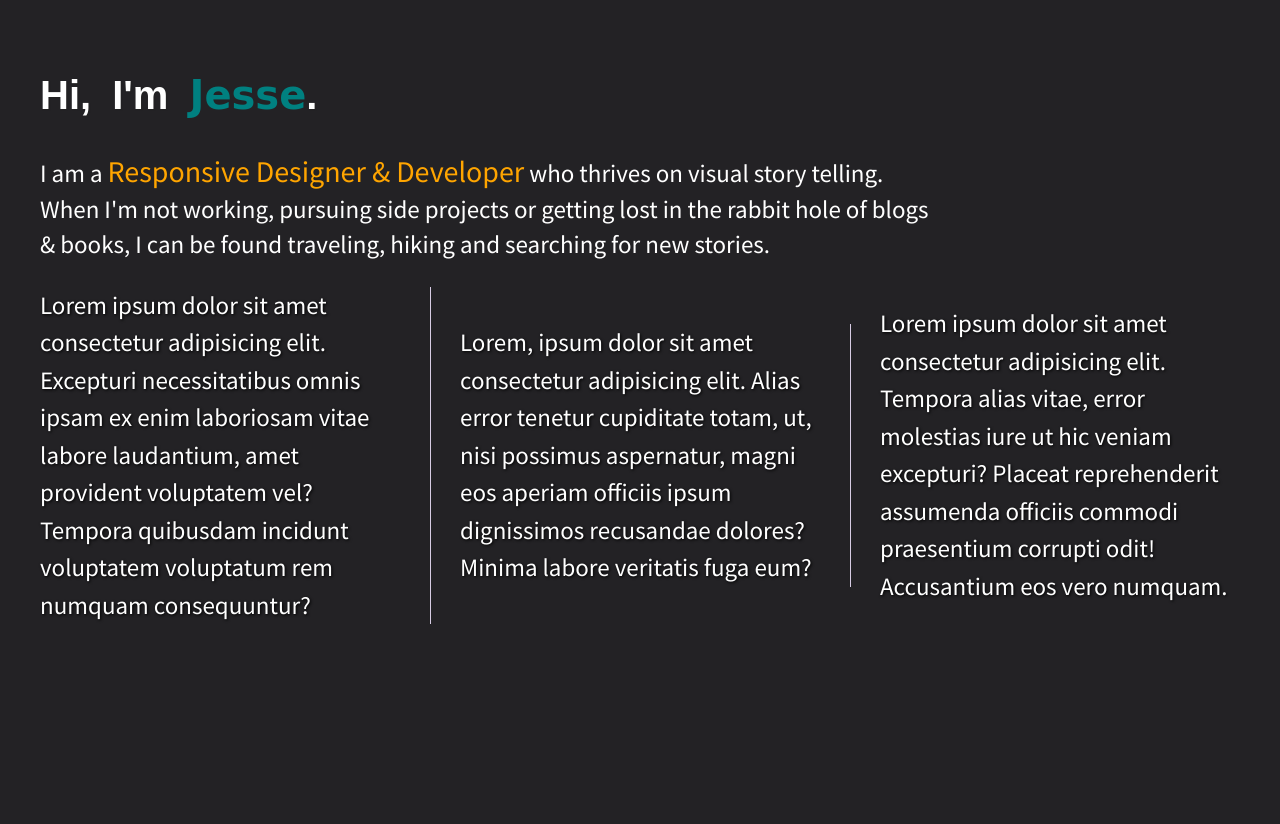
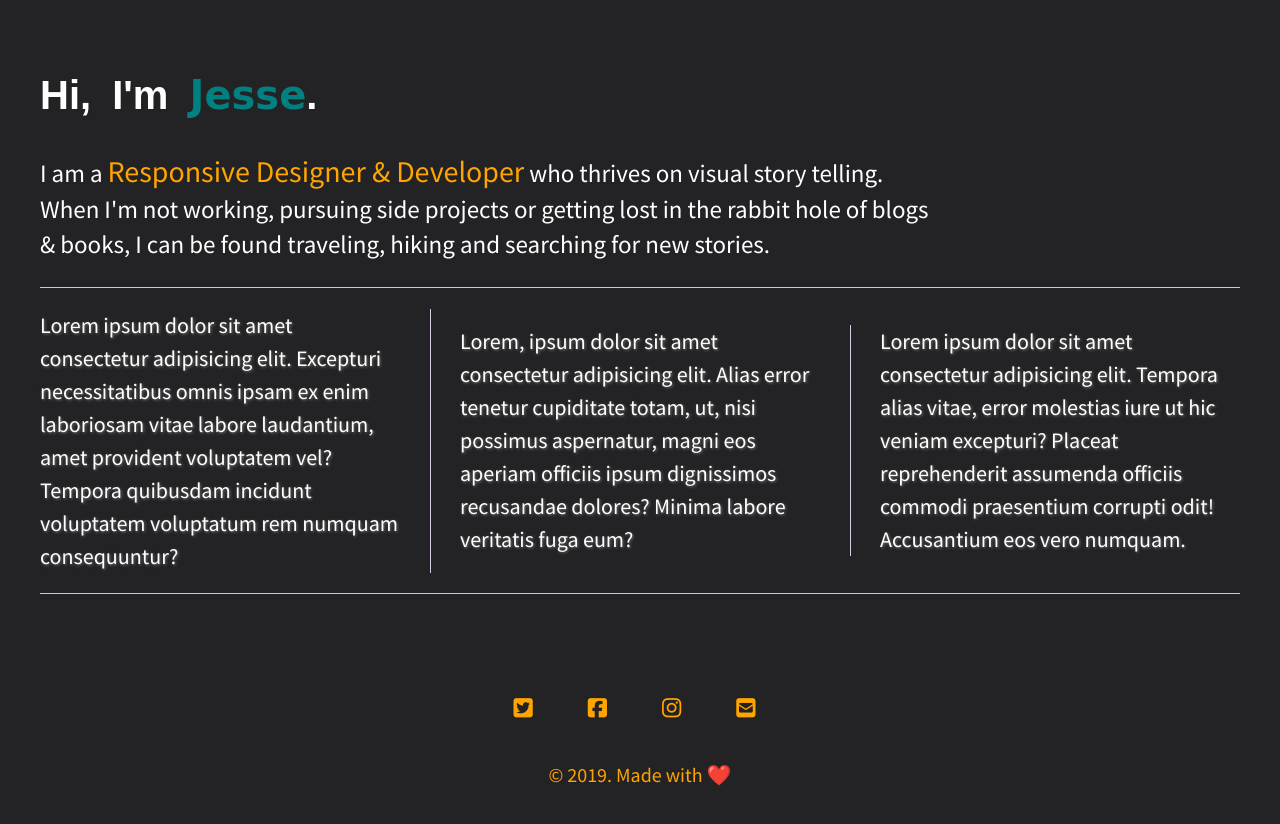
Before and after one commit to Jperez6/206-flexbox-center-those-divs, a plain HTML site: page index.html in a window 1280 px wide. Drawn offline with nearby package versions, Linux system fonts and the light colour scheme; a web font is replaced by a local one.

Commit message:
added footer and stylings

```diff
--- a/css/main.css
+++ b/css/main.css
@@ -151,14 +151,44 @@ body {
   justify-content: center;
   align-items: center;
   color: #fff;
-  text-shadow: 1px 1px 3px #000;
-  font-size: 1.25em;
+  text-shadow: 1px 1px 3px #70706f;
+  font-size: 1.1em;
   height: auto;
   line-height: 1.5em;
   /* width: 30%; */
 }
 
+footer {
+    height: 10em;
+}
+footer .social-media {
+    display: flex;
+    flex-flow: row wrap;
+    justify-content: center;
+    align-items: center;
+    padding: 3em 0 0 0;
+}
 
+
+.icons {
+    color: #ffa500;
+    font-size: 1.1em;
+    margin-right: .5em;
+    padding: 1em;
+    transition: all 0.3s ease;
+}
+
+.icons:hover{
+    background: #ffa500;
+    color: #000;
+}
+
+.copy {
+    color: #ffa500;
+    display: flex;
+    justify-content: center;
+
+}
 
 
 /* ==========================================================================
--- a/index.html
+++ b/index.html
@@ -16,6 +16,7 @@
         <link href='http://fonts.googleapis.com/css?family=Lora:700' rel='stylesheet' type='text/css'>
         <link href='http://fonts.googleapis.com/css?family=Source+Sans+Pro:400,700' rel='stylesheet' type='text/css'>
         <link href="https://fonts.googleapis.com/css?family=Arizonia|Calligraffitti|Spinnaker&display=swap" rel="stylesheet">
+        <script src="https://kit.fontawesome.com/1556ddd02a.js" crossorigin="anonymous"></script>
     </head>
     <body>
         <!--[if lt IE 8]>
@@ -32,6 +33,8 @@
             </div>
         </section>
 
+        <hr>
+
         <section class="wrapper">
             <div class="div-1">
                 Lorem ipsum dolor sit amet consectetur adipisicing elit. Excepturi necessitatibus omnis ipsam ex enim laboriosam vitae labore laudantium, amet provident voluptatem vel? Tempora quibusdam incidunt voluptatem voluptatum rem numquam consequuntur?
@@ -43,6 +46,22 @@
                 Lorem ipsum dolor sit amet consectetur adipisicing elit. Tempora alias vitae, error molestias iure ut hic veniam excepturi? Placeat reprehenderit assumenda officiis commodi praesentium corrupti odit! Accusantium eos vero numquam.
             </div>
         </section>
+        <hr>
+
+        <footer>
+            <div class="social-media">
+                <a href="#"><i class="fab fa-twitter-square icons"></i></a>
+                <a href="#"><i class="fab fa-facebook-square icons"></i></a>
+                <a href="#"><i class="fab fa-instagram icons"></i></a>
+                <a href="#"><i class="fas fa-envelope-square icons"></i></a>
+            </div>
+            <div class="copy">
+                <p>
+                    &copy 2019. Made with ❤️
+                </p>
+            </div>
+        </footer>
+
 
         <script src="https://ajax.googleapis.com/ajax/libs/jquery/1.11.3/jquery.min.js"></script>
         <script>window.jQuery || document.write('<script src="js/vendor/jquery-1.11.3.min.js"><\/script>')</script>
```
